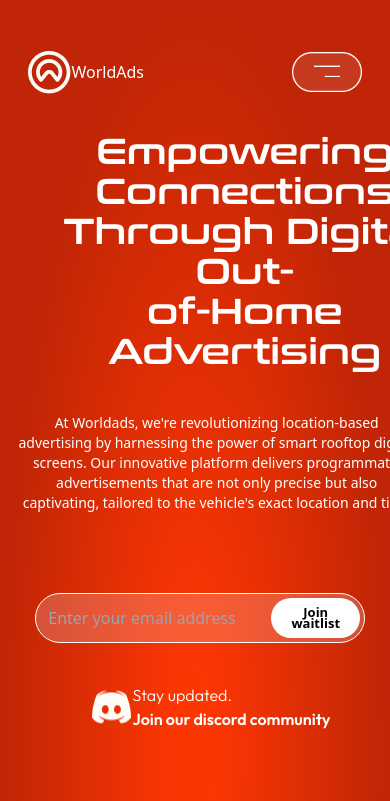
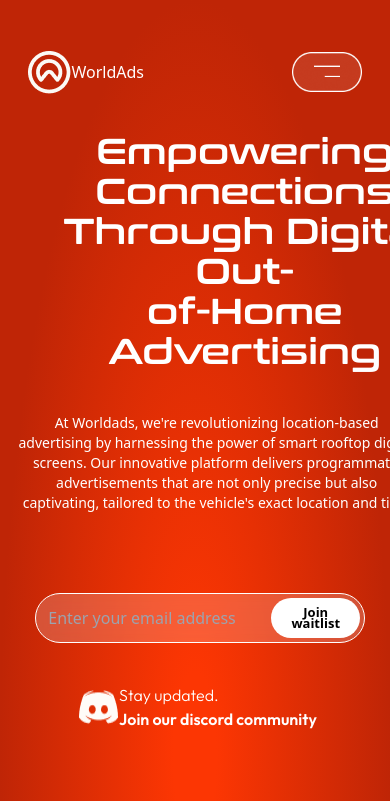
Before and after one commit to akshitchowdhury/WorldAds, a React (Create React App) app: page / in a window 390 px wide. Shown: the top 801 px of the page. Built offline with nearby package versions, Linux system fonts and the light colour scheme; a web font is replaced by a local one.

Commit message:
responsiveNav10

```diff
--- a/src/components/Hero/Hero.css
+++ b/src/components/Hero/Hero.css
@@ -109,7 +109,7 @@ h1{
     .discord{
         margin-top: -12%;
         width: 300px;
-        margin-left: 19%;
+        margin-left: 15%;
     }
 
     .gridImage{
```
